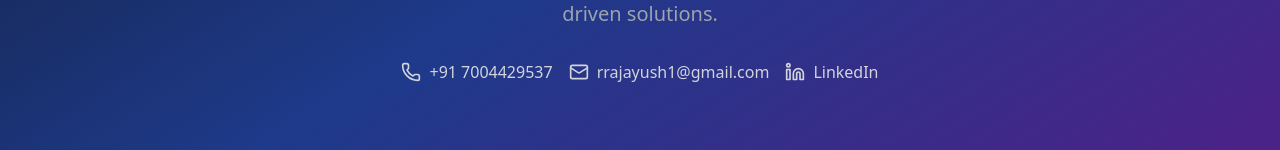
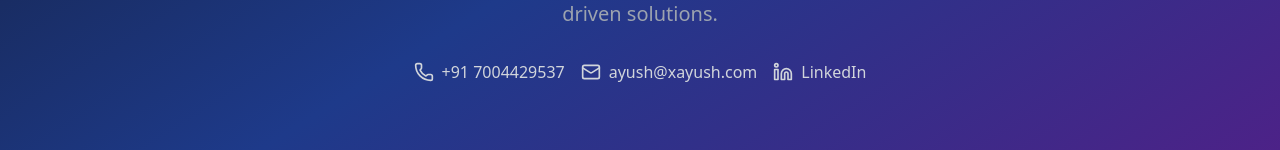
Before and after one commit to sigmacoder1/Portfolio, a React (Create React App) app in the folder portfolio/: page / in a window 1280 px wide. Shown: the part 488-638 px from the top of the page. Built offline with nearby package versions, Linux system fonts and the light colour scheme.

Commit message:
Update App.tsx

```diff
--- a/portfolio/src/App.tsx
+++ b/portfolio/src/App.tsx
@@ -156,7 +156,7 @@ const Portfolio = () => {
             </div>
             <div className="flex items-center gap-2 text-gray-300 hover:text-blue-400 transition-colors duration-300">
               <Mail size={20} />
-              <span>rrajayush1@gmail.com</span>
+              <span>ayush@xayush.com</span>
             </div>
             <a
               href="https://www.linkedin.com/in/mr-ayush-raj/"
@@ -326,7 +326,7 @@ const Portfolio = () => {
             <span>Contact me</span>
           </a>
           <a
-            href="mailto:rrajayush1@gmail.com"
+            href="mailto:ayush@xayush.com"
             className="flex items-center gap-3 bg-purple-600 hover:bg-purple-700 text-white px-8 py-4 rounded-full transition-all duration-300 hover:transform hover:scale-110 hover:shadow-lg"
           >
             <Mail size={20} />
```
